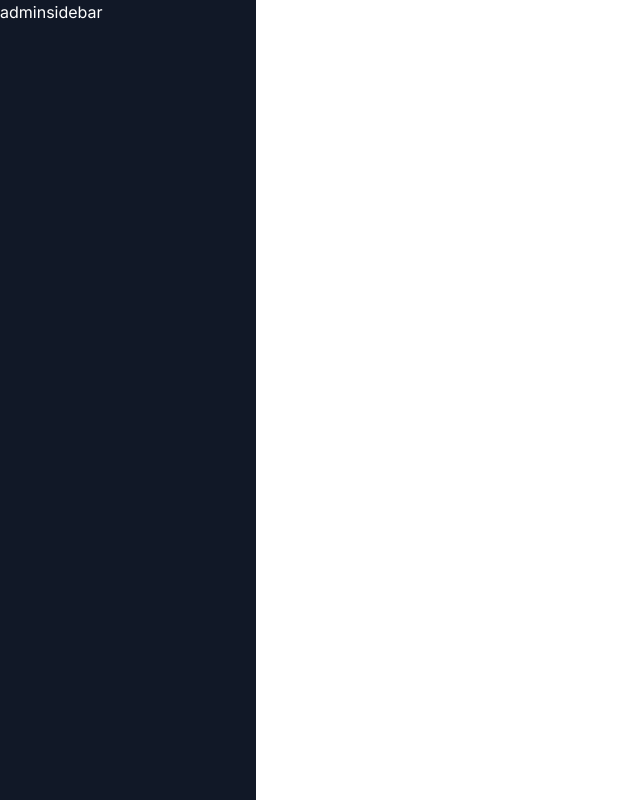
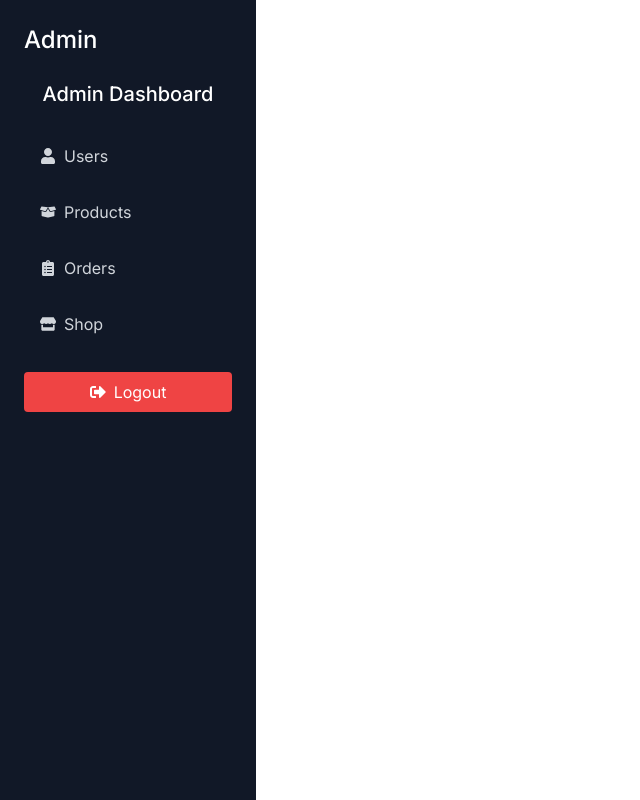
Before and after one commit to Janith-Navoda/e-commerce-webapp, a React (Vite) app in the folder frontend/: page /admin in a window 1280 px wide. Shown: the whole page, without its empty margins (0-640 px from the left). Built offline with nearby package versions, Linux system fonts and the light colour scheme.

Commit message:
completed the adminsidebar

```diff
--- a/frontend/src/components/Admin/AdminSidebar.jsx
+++ b/frontend/src/components/Admin/AdminSidebar.jsx
@@ -1,11 +1,77 @@
-import React from 'react'
+import React from "react";
+import { FaBoxOpen, FaClipboardList, FaSignOutAlt, FaStore, FaUser } from "react-icons/fa";
+import { Link, NavLink, useNavigate } from "react-router-dom";
 
 const AdminSidebar = () => {
+  const navigate = useNavigate();
+  const handleLogout = () => {
+    navigate("/");
+  };
   return (
-    <div>
-      adminsidebar
+    <div className="p-6">
+      <div className="mb-6">
+        <Link to="/admin" className="text-2xl font-medium">
+          Admin
+        </Link>
+      </div>
+      <h2 className="text-xl font-medium mb-6 text-center">Admin Dashboard</h2>
+      <nav className="flex flex-col space-y-2">
+        <NavLink
+          to="/admin/users"
+          className={({ isActive }) =>
+            isActive
+              ? "bg-gray-700 text-white py-3 px-4 rounded flex items-center space-x-2"
+              : "text-gray-300 hover:bg-gray-700 hover:text-white py-3 px-4 rounded flex items-center space-x-2"
+          }
+        >
+          <FaUser />
+          <span>Users</span>
+        </NavLink>
+        <NavLink
+          to="/admin/products"
+          className={({ isActive }) =>
+            isActive
+              ? "bg-gray-700 text-white py-3 px-4 rounded flex items-center space-x-2"
+              : "text-gray-300 hover:bg-gray-700 hover:text-white py-3 px-4 rounded flex items-center space-x-2"
+          }
+        >
+          <FaBoxOpen />
+          <span>Products</span>
+        </NavLink>
+        <NavLink
+          to="/admin/orders"
+          className={({ isActive }) =>
+            isActive
+              ? "bg-gray-700 text-white py-3 px-4 rounded flex items-center space-x-2"
+              : "text-gray-300 hover:bg-gray-700 hover:text-white py-3 px-4 rounded flex items-center space-x-2"
+          }
+        >
+          <FaClipboardList />
+          <span>Orders</span>
+        </NavLink>
+        <NavLink
+          to="/"
+          className={({ isActive }) =>
+            isActive
+              ? "bg-gray-700 text-white py-3 px-4 rounded flex items-center space-x-2"
+              : "text-gray-300 hover:bg-gray-700 hover:text-white py-3 px-4 rounded flex items-center space-x-2"
+          }
+        >
+          <FaStore />
+          <span>Shop</span>
+        </NavLink>
+      </nav>
+      <div className="mt-6">
+        <button
+          onClick={handleLogout}
+          className="w-full bg-red-500 hover:bg-red-600 text-white py-2 px-4 rounded flex items-center justify-center space-x-2"
+        >
+            <FaSignOutAlt />
+            <span>Logout</span>
+        </button>
+      </div>
     </div>
-  )
-}
+  );
+};
 
-export default AdminSidebar
+export default AdminSidebar;
```
